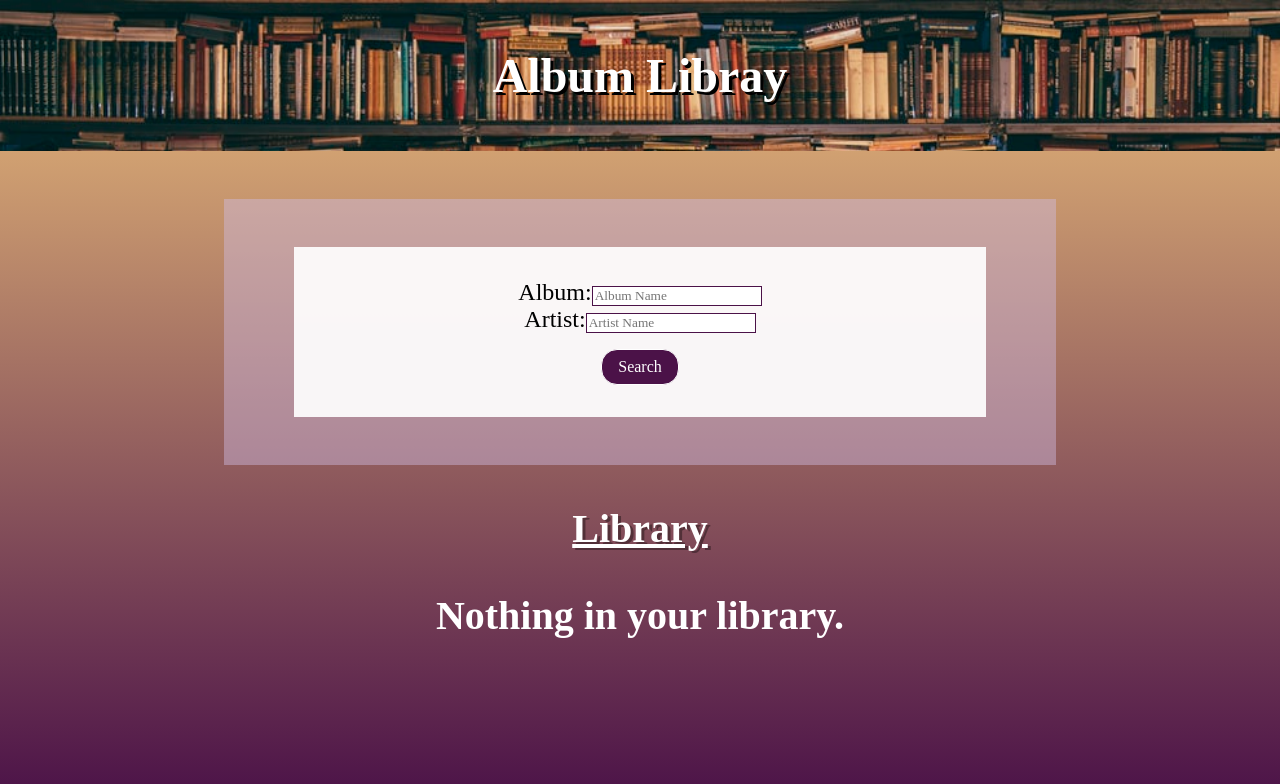
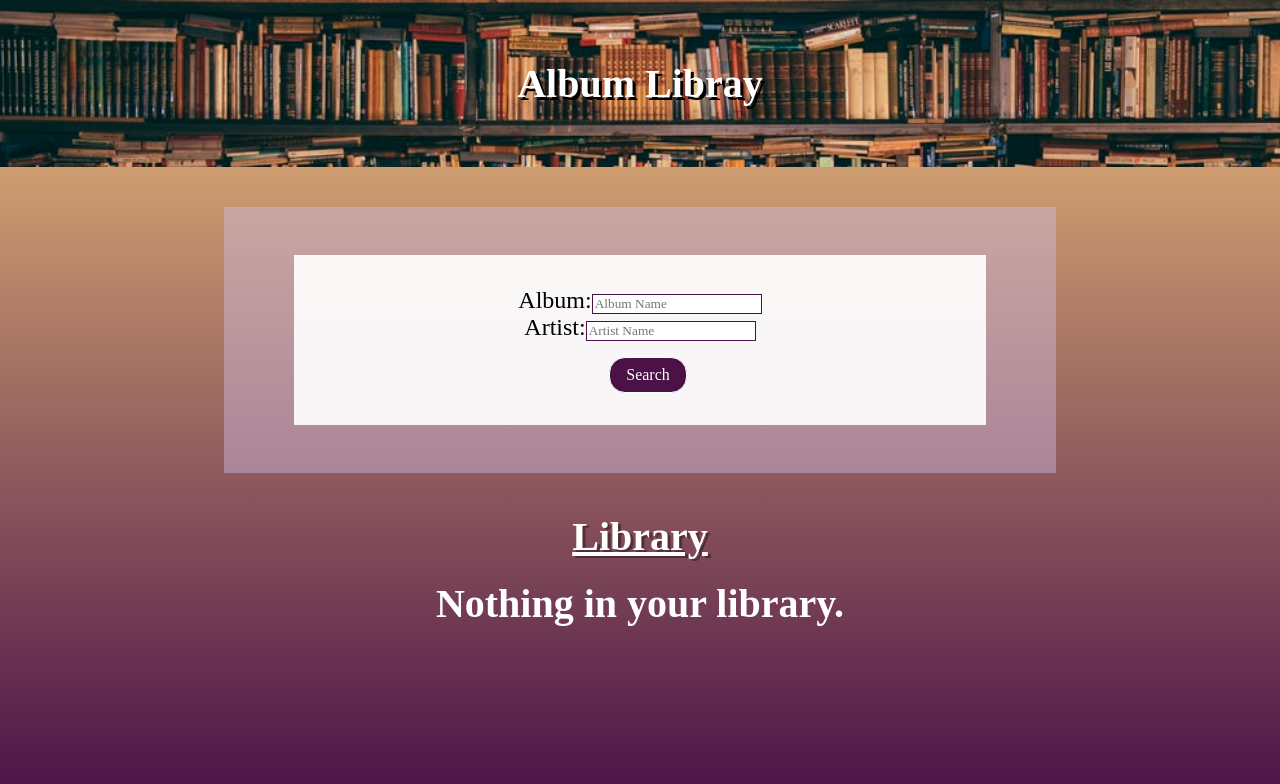
Before and after one commit to Tselate/AlbumFinder, a React (Create React App) app in the folder my-app/: page / in a window 1280 px wide. Shown: the top 784 px of the page. Built offline with nearby package versions, Linux system fonts and the light colour scheme; a web font is replaced by a local one.

Commit message:
Css clean up

```diff
--- a/my-app/src/App.css
+++ b/my-app/src/App.css
@@ -64,7 +64,7 @@ body {
     font-size: 1rem;
     border-radius: 1em;
     padding: 0.5em 1em;
-    margin: 1em 0 0 0;
+    margin: 1em 0 0 1em;
     transition: all 1s;
     border: 1px solid white;
     border-radius: 1em;
@@ -84,6 +84,7 @@ img {
     text-align: center;
     text-decoration: underline;
     margin: 1em;
+    margin-bottom: 0.5em;
     text-shadow: 3px 2px  rgba(0, 0, 0, 0.363);
 }
 
@@ -101,7 +102,7 @@ img {
 
 .displayImg {
     max-width: 90%;
-    min-height: 200px;
+    min-height: 250px;
     object-fit: cover;
 }
 
@@ -137,6 +138,10 @@ img {
     text-align: center;
 }
 
+.libraryImg {
+    max-width: 90%;
+}
+
 /* Media querys */
 
 @media (min-width: 580px) {
@@ -145,7 +150,7 @@ img {
     }
 
     .displayImg {
-        max-width: 80%;
+        max-width: 30%;
     }
 
     .container {
@@ -153,7 +158,7 @@ img {
     }
 
     .title {
-        font-size: 3rem;
+        padding: 1.5em;
         text-shadow: 3px 3px black;
     }
 
--- a/my-app/src/Library.js
+++ b/my-app/src/Library.js
@@ -39,7 +39,7 @@ function LibraryDisplay () {
                 <div className="library">
                     {albumLibArray.map(album => (
                         <div className="album" id={album[2]} key={album[2]}>
-                            <img className="displayImg" src={album[4]} alt="Album cover"/>
+                            <img className="libraryImg" src={album[4]} alt="Album cover"/>
                             <h2>{album[0]} by {album[1]}</h2>
                             <a href={album[3]} className="albumLink">Listen Now</a>
                             <button className="btn remove" onClick={handleClick}>Remove from Library</button>
```
